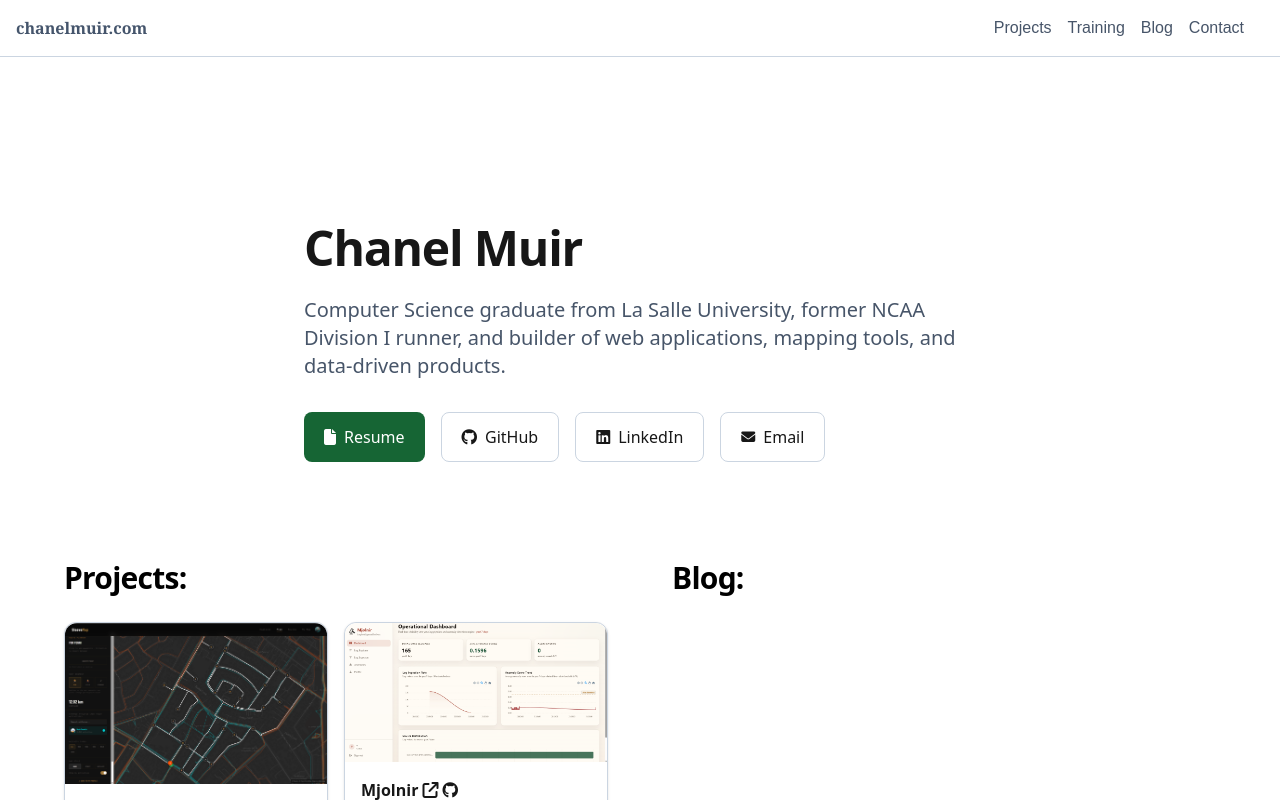
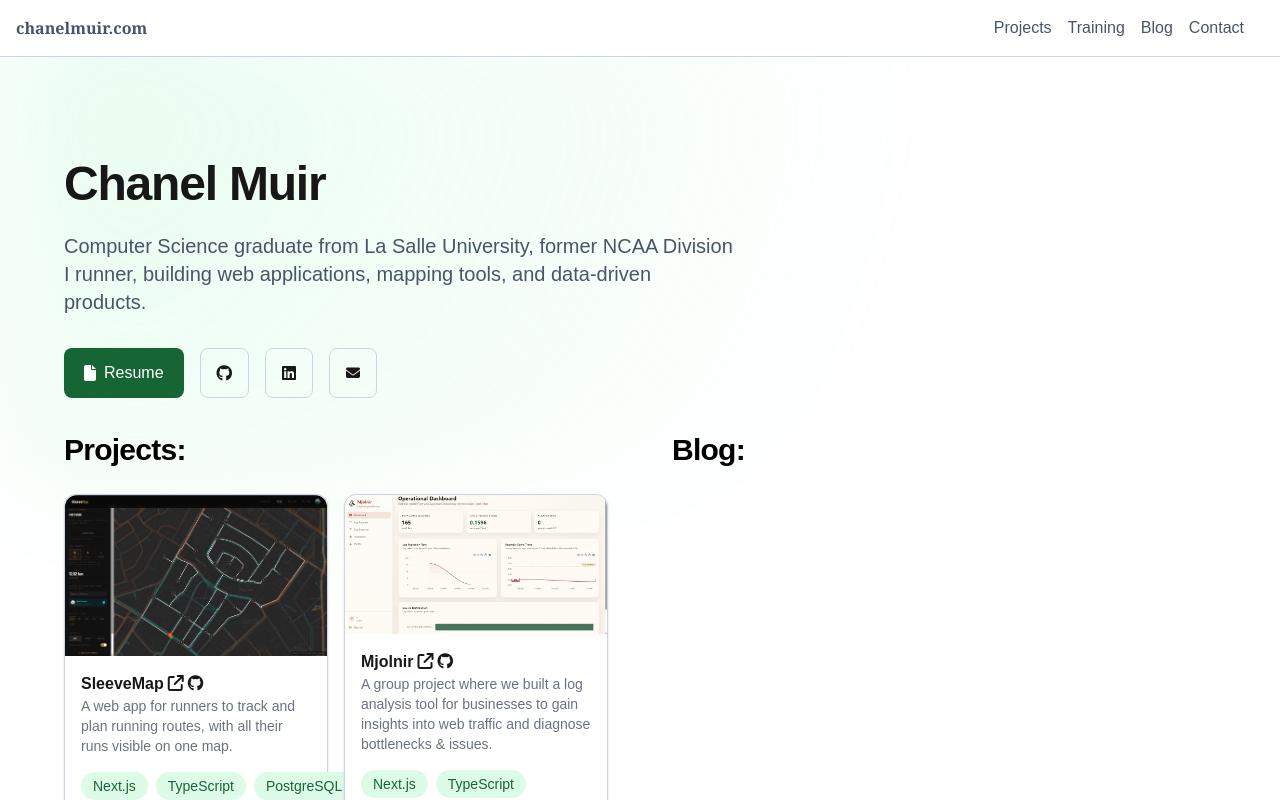
Before and after one commit to Chanelmuir/Personal-Site, a Next.js app: page / in a window 1280 px wide. Shown: the top 800 px of the page. Built offline with nearby package versions, Linux system fonts and the light colour scheme.

Commit message:
Green goblin

```diff
--- a/app/components/navbar.tsx
+++ b/app/components/navbar.tsx
@@ -2,7 +2,7 @@ import Image from "next/image";
 
 export default function Navbar() {
   return (
-    <div className="fixed w-full">
+    <div className="fixed w-full z-50">
       <div className="flex justify-between gap-4 p-4 bg-surface border-b border-border">
         {/* Left (Main Page) */}
         <div>
--- a/app/page.tsx
+++ b/app/page.tsx
@@ -2,19 +2,19 @@ import Image from "next/image";
 
 export default function Home() {
   return (
-    <div className="flex flex-col items-center justify-center bg-zinc-50 font-sans dark:bg-black">
-      <main className="flex w-full flex-col items-center justify-between py-32 px-16 bg-white dark:bg-black sm:items-start">
-        <div className="absolute inset-0 -z-10 bg-gradient-to-b from-accent-light/30 to-background" />
+    <div className="relative overflow-x-hidden flex flex-col items-center justify-center">
+      <div className="absolute inset-x-0 top-0 -z-10 h-125 pointer-events-none bg-[radial-gradient(circle_at_top_left,var(--color-accent-light)_0%,transparent_70%)] opacity-70 blur-3xl" />
+      <main className="flex w-full flex-col items-start justify-between py-32 px-16 sm:items-start">
+
         {/* Intro */}
-        <section className="max-w-6xl mx-auto px-6 py-24">
+        <section className="max-w-8xl py-8">
           <h1 className="text-5xl font-bold tracking-tight">
             Chanel Muir
           </h1>
 
           <p className="mt-6 text-xl text-text-secondary max-w-2xl">
             Computer Science graduate from La Salle University, former NCAA Division I runner,
-            and builder of web applications, mapping tools,
-            and data-driven products.
+            building web applications, mapping tools, and data-driven products.
           </p>
 
           <div className="mt-8 flex gap-4">
@@ -31,28 +31,25 @@ export default function Home() {
               href="https://github.com/chanelmuir"
               target="_blank"
               rel="noopener noreferrer"
-              className="inline-flex items-center gap-2 rounded-lg border border-border px-5 py-3 hover:border-accent"
+              className="inline-flex items-center rounded-lg border border-border p-4 hover:border-accent"
             >
               <i className="fa-brands fa-github"></i>
-              GitHub
             </a>
 
             <a
               href="https://www.linkedin.com/in/chanelmuir/"
               target="_blank"
               rel="noopener noreferrer"
-              className="inline-flex items-center gap-2 rounded-lg border border-border px-5 py-3 hover:border-accent"
+              className="inline-flex items-center rounded-lg border border-border p-4 hover:border-accent"
             >
               <i className="fa-brands fa-linkedin"></i>
-              <span>LinkedIn</span>
             </a>
 
             <a
               href="mailto:chanelkmuir@gmail.com"
-              className="inline-flex items-center gap-2 rounded-lg border border-border px-5 py-3 hover:border-accent"
+              className="inline-flex items-center rounded-lg border border-border p-4 hover:border-accent"
             >
               <i className="fa-solid fa-envelope text-sm" />
-              <span>Email</span>
             </a>
 
           </div>
```
